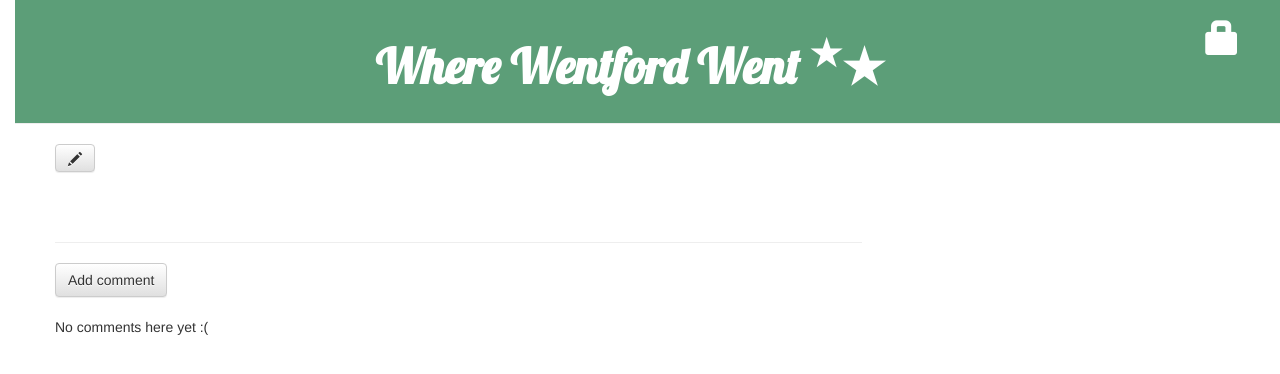
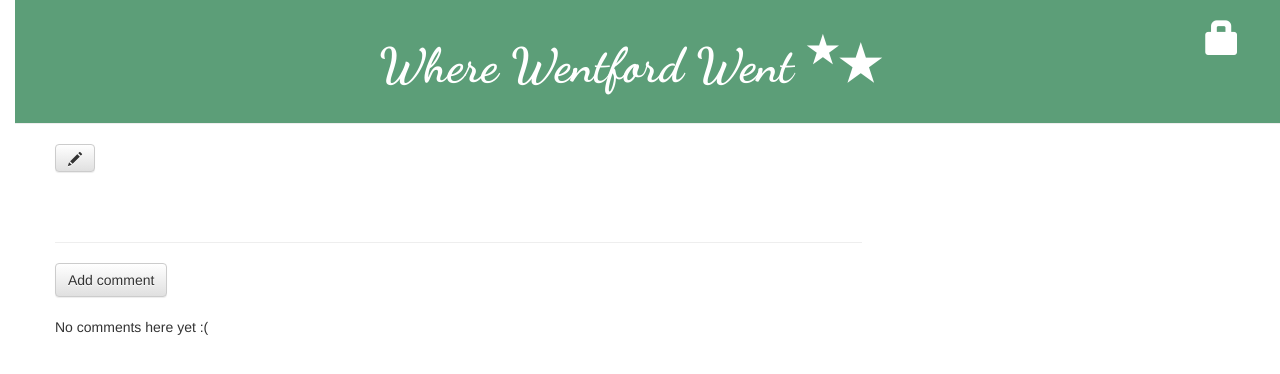
Before and after one commit to sarahwentford/my-first-blog, a Django app: template blog/templates/blog/post_detail.html in a window 1280 px wide. Shown: the top 374 px of the page. Run offline with Django 3.2, Linux system fonts and the light colour scheme; the template is opened without the code that fills it, so the values that code supplies are empty; some libraries are stand-ins or nearby versions; some web fonts are replaced.

Commit message:
dancing script

```diff
--- a/blog/static/css/blog.css
+++ b/blog/static/css/blog.css
@@ -6,7 +6,7 @@ body {
 }
 h1 a {
     color: #5C9E78;
-    font-family: 'lobster';
+    font-family: 'Dancing Script';
 }
 .page-header {
     background-color: #5C9E78;
@@ -25,7 +25,7 @@ h1 a {
 }
 
 h1, h2, h3, h4 {
-    font-family: 'lobster', cursive;
+    font-family: 'Dancing Script', cursive;
     color: #745D99;
 }
 
@@ -63,5 +63,5 @@ h1, h2, h3, h4 {
 		padding-left: 15px;
 		color: #745D99;
     	font-size: 26pt;
-    	font-family: 'lobster';
+    	font-family: 'Dancing Script';
 }
```
